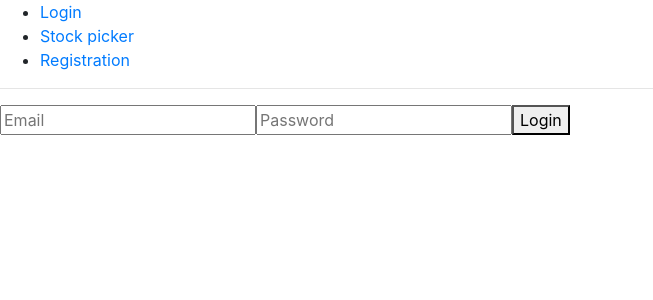
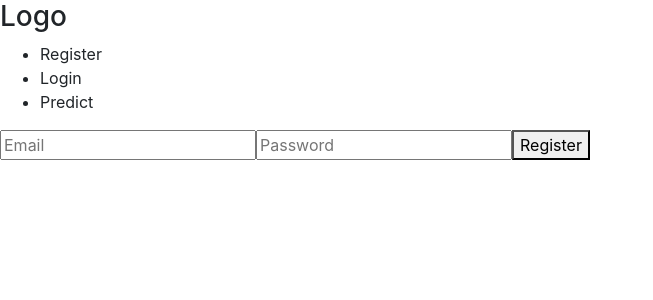
Before and after one commit to daniel-kolo/StockPricePredictor, a React (Create React App) app in the folder react-is-fun/: page / in a window 1280 px wide. Shown: the top 300 px of the page, without its empty margins (0-653 px from the left). Built offline with nearby package versions, Linux system fonts and the light colour scheme.

Commit message:
laptop transfer

```diff
--- /dev/null
+++ b/react-is-fun/src/containers/App.css
@@ -0,0 +1,21 @@
+.App{
+    text-align: center;
+}
+
+Nav{
+    display:flex;
+    justify-content: space-around;
+    align-items: center;
+    min-height: 10vh;
+    background: rgb(48, 182, 226);
+    color: white;
+
+}
+
+.nav-links{
+    width: 50%;
+    display: flex;
+    justify-content: space-around;
+    align-items: center;
+    list-style: none;
+}
--- /dev/null
+++ b/react-is-fun/src/containers/App.js
@@ -0,0 +1,75 @@
+import React, { Component } from "react";
+import axios from "axios";
+
+import Login from "./Login"
+import TickerList from "./tickerList.js"
+import Registration from "./Registration"
+import RouterElement from "./Router";
+import { directive } from "@babel/types";
+
+import Nav from "./Nav";
+import {BrowserRouter as Router ,Link, Switch, Route} from 'react-router-dom';
+
+export default class App extends Component {
+  constructor() {
+    super();
+
+    this.state = {
+      loggedInStatus: "NOT_LOGGED_IN",
+      user: {}
+    };
+
+    //this.handleLogin = this.handleLogin.bind(this);
+    //this.handleLogout = this.handleLogout.bind(this);
+  }
+   /*
+  checkLoginStatus() {
+    axios
+      .get("http://localhost:3001/logged_in", { withCredentials: true })
+      .then(response => {
+        if (
+          response.data.logged_in &&
+          this.state.loggedInStatus === "NOT_LOGGED_IN"
+        ) {
+          this.setState({
+            loggedInStatus: "LOGGED_IN",
+            user: response.data.user
+          });
+        } else if (
+          !response.data.logged_in &
+          (this.state.loggedInStatus === "LOGGED_IN")
+        ) {
+          this.setState({
+            loggedInStatus: "NOT_LOGGED_IN",
+            user: {}
+          });
+        }
+      })
+      .catch(error => {
+        console.log("check login error", error);
+      });
+  }
+
+  componentDidMount() {
+    this.checkLoginStatus();
+  }
+
+  */
+
+  render(){
+    return(
+      <Router>
+        <div className = "App">
+          <Nav/>
+          <Switch>
+            <Route path="/" exact component ={Registration}/>
+            <Route path="/login" component ={Login}/>
+            <Route path="/predict" component ={TickerList}/>
+          </Switch>
+        </div>
+      </Router>
+
+    );
+  }
+
+}
--- /dev/null
+++ b/react-is-fun/src/containers/Nav.js
@@ -0,0 +1,20 @@
+import React from "react";
+import Login from "./Login";
+import Registration from "./Registration"
+import TickerList from "./tickerList"
+
+function Nav(){
+    return(
+    <nav>
+        <h3>Logo</h3>
+
+        <ul className="nav-links">
+            <li>Register</li>
+            <li>Login</li>
+            <li>Predict</li>
+        </ul>
+    </nav>
+    );
+}
+
+export default Nav;
--- a/react-is-fun/src/index.js
+++ b/react-is-fun/src/index.js
@@ -8,14 +8,9 @@ import 'bootstrap/dist/css/bootstrap.min.css'
 import { tsParenthesizedType } from '@babel/types'
 import RouterElement from "./containers/Router"
 import Registration from "./containers/Registration"
+import App from './containers/App'
 
 ReactDOM.render(
-    //<Message color="blue" msg="How are you?" minutes={5} />,
-    //<Login/>,
-
-
-    <RouterElement/>,
-
-    //<Registration/>,
+    <App/>,
     document.getElementById('root')
 )
```
Also changed, not shown: react-is-fun/src/App.css (deleted, +0 -22 lines), react-is-fun/src/App.js (deleted, +0 -43 lines), 1 other file (tests, documents, lock files or other folders).
